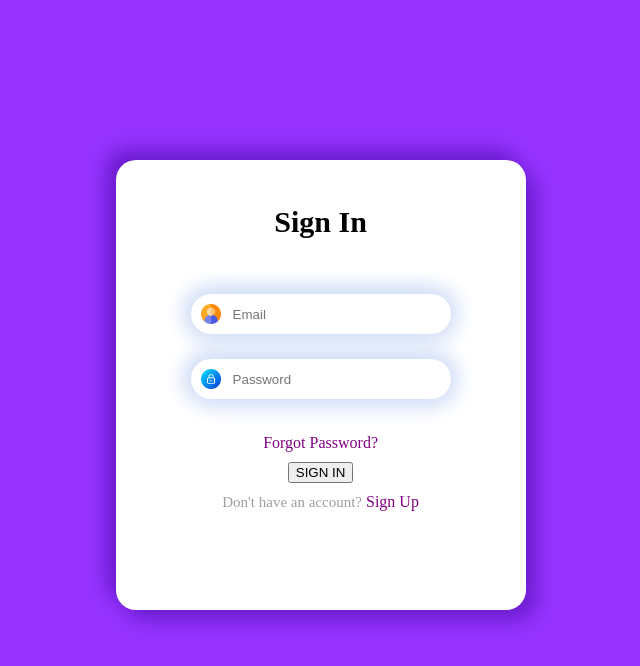
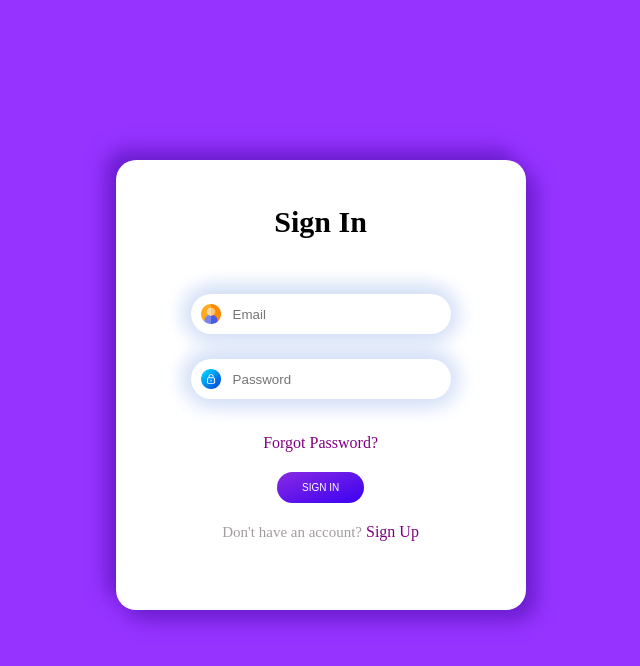
Before and after one commit to AditiSri246/Sign_In_Page, a plain HTML site: page index.html in a window 1280 px wide. Shown: the whole page, without its empty margins (358-998 px from the left). Drawn offline with Linux system fonts and the light colour scheme.

Commit message:
Updated index.html

```diff
--- a/index.html
+++ b/index.html
@@ -28,7 +28,7 @@
                    <a href="#">Forgot Password?</a>
                 </div>
 
-                <div class="biottom-text">
+                <div class="bottom-text">
                     <button>SIGN IN</button>
                 </div>
 
```
